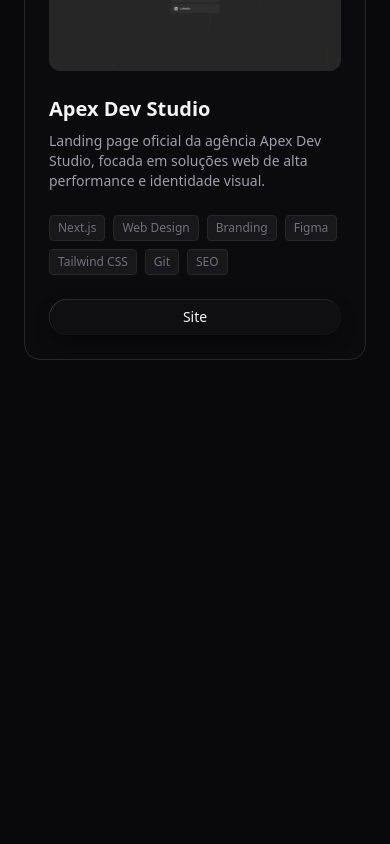
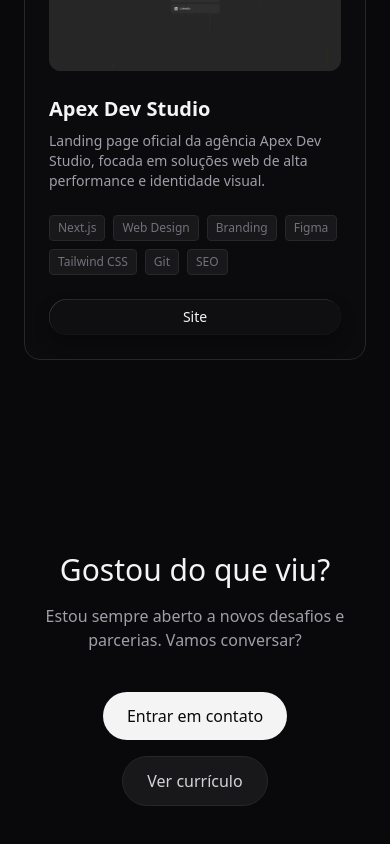
Before and after one commit to GroundWave96/portfolio, a Next.js app: page / in a window 390 px wide. Shown: the part 5937-6781 px from the top of the page. Before the commit the page ends 6393 px from the top, so only its background shows below. Built offline with nearby package versions, Linux system fonts and the light colour scheme.

Commit message:
feat: adiciona seção de contato com CTA e download de currículo

```diff
--- a/src/app/page.tsx
+++ b/src/app/page.tsx
@@ -9,6 +9,7 @@
 import { Experience } from "@/sections/Experience";
 import { Education } from "@/sections/Education";
 import { Courses } from "@/sections/Courses";
+import { Contact } from "@/sections/Contact";
 
 export default function Home() {
   const [showSplash, setShowSplash] = useState(true);
@@ -25,6 +26,7 @@
         <Education />
         <Courses />
         <Projects />
+        <Contact />
       </main>
     </>
   );
--- a/src/components/Header.tsx
+++ b/src/components/Header.tsx
@@ -15,6 +15,7 @@
     { name: dict.header.education, href: "#educacao" },
     { name: dict.header.courses, href: "#cursos" },
     { name: dict.header.projects, href: "#projetos" },
+    { name: dict.header.contact, href: "#contato" },
   ];
 
   const iosSpring: Transition = {
--- a/src/locales/pt.json
+++ b/src/locales/pt.json
@@ -4,7 +4,8 @@
     "experience": "Experiência",
     "education": "Educação",
     "projects": "Projetos",
-    "courses": "Cursos"
+    "courses": "Cursos",
+    "contact": "Contato"
   },
   "hero": {
     "name": "Gabriel Pimentel",
@@ -28,5 +29,11 @@
   },
   "courses": {
     "title": "Cursos"
+  },
+  "contact": {
+    "title": "Gostou do que viu?",
+    "description": "Estou sempre aberto a novos desafios e parcerias. Vamos conversar?",
+    "btn_contact": "Entrar em contato",
+    "btn_cv": "Ver currículo"
   }
 }
--- /dev/null
+++ b/src/sections/Contact.tsx
@@ -0,0 +1,45 @@
+// src/sections/Contact.tsx
+import { motion } from "framer-motion";
+import dict from "@/locales/pt.json";
+
+export function Contact() {
+  const glassClasses = "px-6 py-3 rounded-full font-medium transition-all hover:scale-105 active:scale-95";
+
+  return (
+    <section id="contato" className="py-24 px-6">
+      <motion.div
+        initial={{ opacity: 0, y: 20 }}
+        whileInView={{ opacity: 1, y: 0 }}
+        transition={{ duration: 0.8 }}
+        viewport={{ once: true }}
+        className="mx-auto max-w-xl text-center"
+      >
+        <h2 className="text-3xl font-medium text-zinc-100 mb-4">
+          {dict.contact.title}
+        </h2>
+        <p className="text-zinc-400 mb-10 max-w-sm mx-auto">
+          {dict.contact.description}
+        </p>
+
+        <div className="flex flex-col sm:flex-row items-center justify-center gap-4">
+          <a
+            href="https://wa.me/5511953725013?text=Ol%C3%A1,%20Gabriel!%20Visitei%20seu%20portf%C3%B3lio%20e%20gostaria%20de%20conversar."
+            target="_blank"
+            rel="noopener noreferrer"
+            className={`${glassClasses} bg-zinc-100 text-zinc-950 hover:bg-white`}
+          >
+            {dict.contact.btn_contact}
+          </a>
+          <a
+            href="/curriculo.pdf"
+            target="_blank"
+            rel="noopener noreferrer"
+            className={`${glassClasses} bg-zinc-900 text-zinc-300 border border-zinc-800 hover:border-zinc-600`}
+          >
+            {dict.contact.btn_cv}
+          </a>
+        </div>
+      </motion.div>
+    </section>
+  );
+}
```
Also changed, not shown: 1 other file (tests, documents, lock files or other folders).
